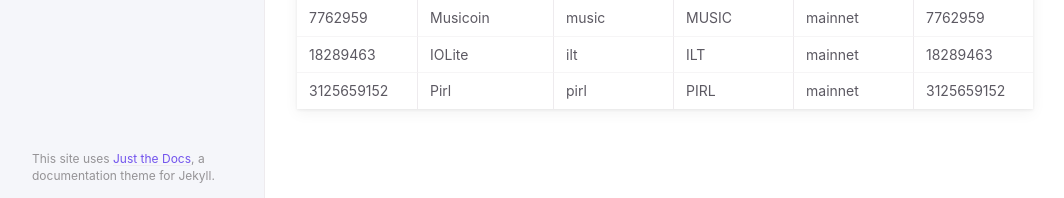
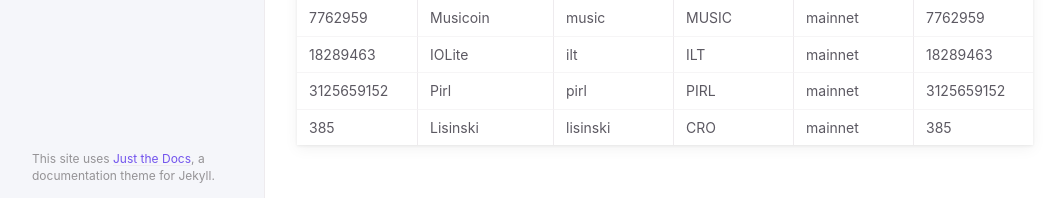
Before and after one commit to Night-commits/chains, a Jekyll site: the page built from index.md, in a window 1280 px wide. Shown: the part 1927-2125 px from the top of the page, without its empty margins (91-1155 px from the left). Built offline with Jekyll 4.4.1, drawn with Linux system fonts in a browser that asks for light colours.

Commit message:
Added Lisinski testnet

```diff
--- a/_data/chains.json
+++ b/_data/chains.json
@@ -344,5 +344,14 @@
     "chain_id": 3125659152,
     "network_id": 3125659152,
     "rpc": ["https://wallrpc.pirl.io"]
+  },
+  {
+    "name": "Lisinski",
+    "short_name": "lisinski",
+    "chain": "CRO",
+    "network": "mainnet",
+    "chain_id": 385,
+    "network_id": 385,
+    "rpc": ["https://rpc-bitfalls1.lisinski.online"]
   }
 ]
```
